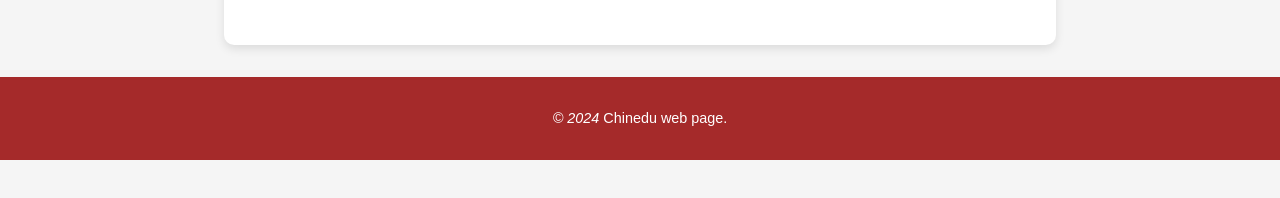
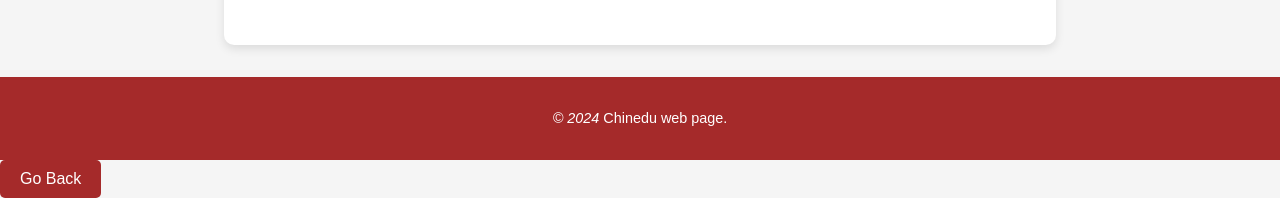
Before and after one commit to jakub728/Own-site, a plain HTML site: page chinedu/index.html in a window 1280 px wide. Shown: the part 1498-1696 px from the top of the page. Before the commit the page ends 1658 px from the top, so only its background shows below. Drawn offline with Linux system fonts and the light colour scheme.

Commit message:
chinedupage

```diff
--- a/chinedu/index.html
+++ b/chinedu/index.html
@@ -61,5 +61,6 @@
   <footer>
     <p><em>© 2024</em> Chinedu web page.</p>
   </footer>
+  <button class="back-button">Go Back</button>
 </body>
 </html>
--- a/chinedu/style.css
+++ b/chinedu/style.css
@@ -125,3 +125,16 @@ body {
       height: 120px;
     }
   }
+  .back-button {
+    display: flex; /* Flex container */
+    justify-content: center; /* Horizontally center content */
+    align-items: center; /* Vertically center content */
+    padding: 10px 20px;
+    font-size: 16px;
+    background-color: brown; /* Orange background */
+    color: white;
+    border: none;
+    border-radius: 5px;
+    cursor: pointer;
+    text-align: center;
+  }
```
